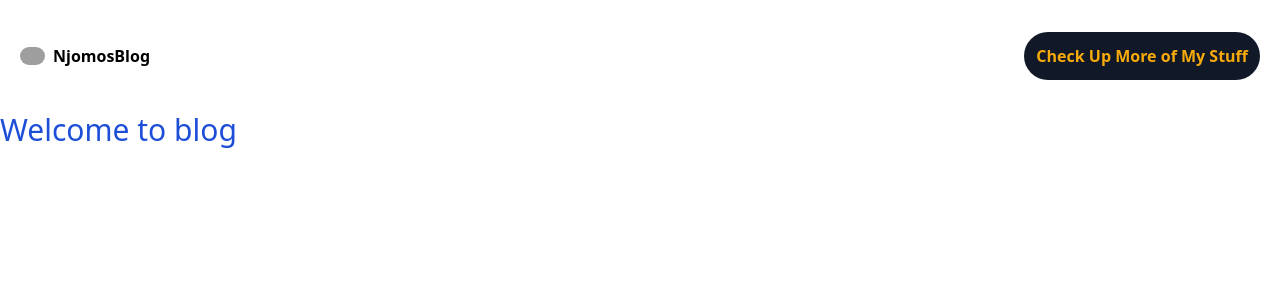
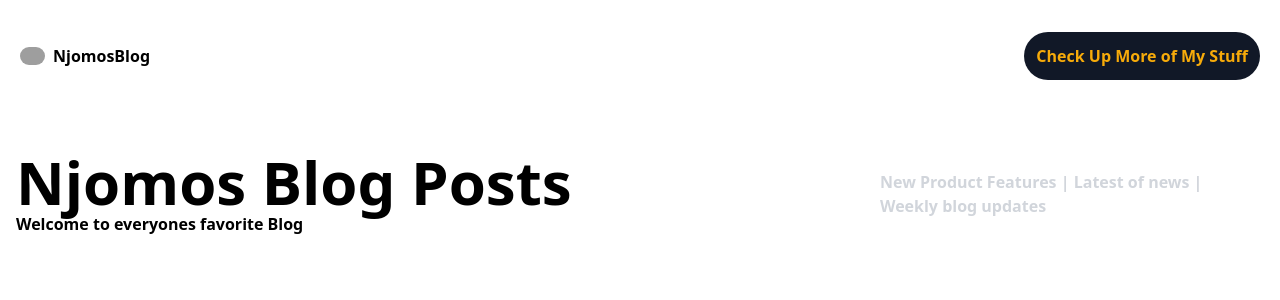
Before and after one commit to muyasamuel/Blog_App, a Next.js app: page / in a window 1280 px wide. Shown: the top 300 px of the page. Built offline with nearby package versions, Linux system fonts and the light colour scheme; grey boxes are pictures that could not be loaded.

Commit message:
add a banner

```diff
--- a/app/(user)/layout.tsx
+++ b/app/(user)/layout.tsx
@@ -1,3 +1,4 @@
+import Banner from '../../components/Banner';
 import Header from '../../components/Header';
 import '../../styles/globals.css';
 
@@ -11,7 +12,7 @@ export default function RootLayout({
 
       <body>
          <Header />
-       {/* banner */}
+          <Banner />
         {children}</body>
     </html>
   )
--- a/app/(user)/page.tsx
+++ b/app/(user)/page.tsx
@@ -2,7 +2,7 @@ import React from 'react'
 
 function HomePage() {
   return (
-    <div className='text-3xl text-blue-700'>Welcome to blog</div>
+    <div className='text-2xl'></div>
   )
 }
 
--- /dev/null
+++ b/components/Banner.tsx
@@ -0,0 +1,17 @@
+
+function Banner() {
+  return (
+    <div className="flex flex-col lg:flex-row lg:space-x-5  lg:items-center justify-between font-bold py-10 px-4 mb-10">
+        <div>
+            <h1 className="text-6xl"> Njomos Blog Posts</h1>
+            <h2 className="mt-3 md:mt-0"> Welcome to everyones favorite Blog</h2>
+
+        </div>
+        <p className="text-gray-300 max-w-sm">
+            New Product Features | Latest of news | Weekly blog updates
+        </p>
+    </div>
+  )
+}
+
+export default Banner;
```
